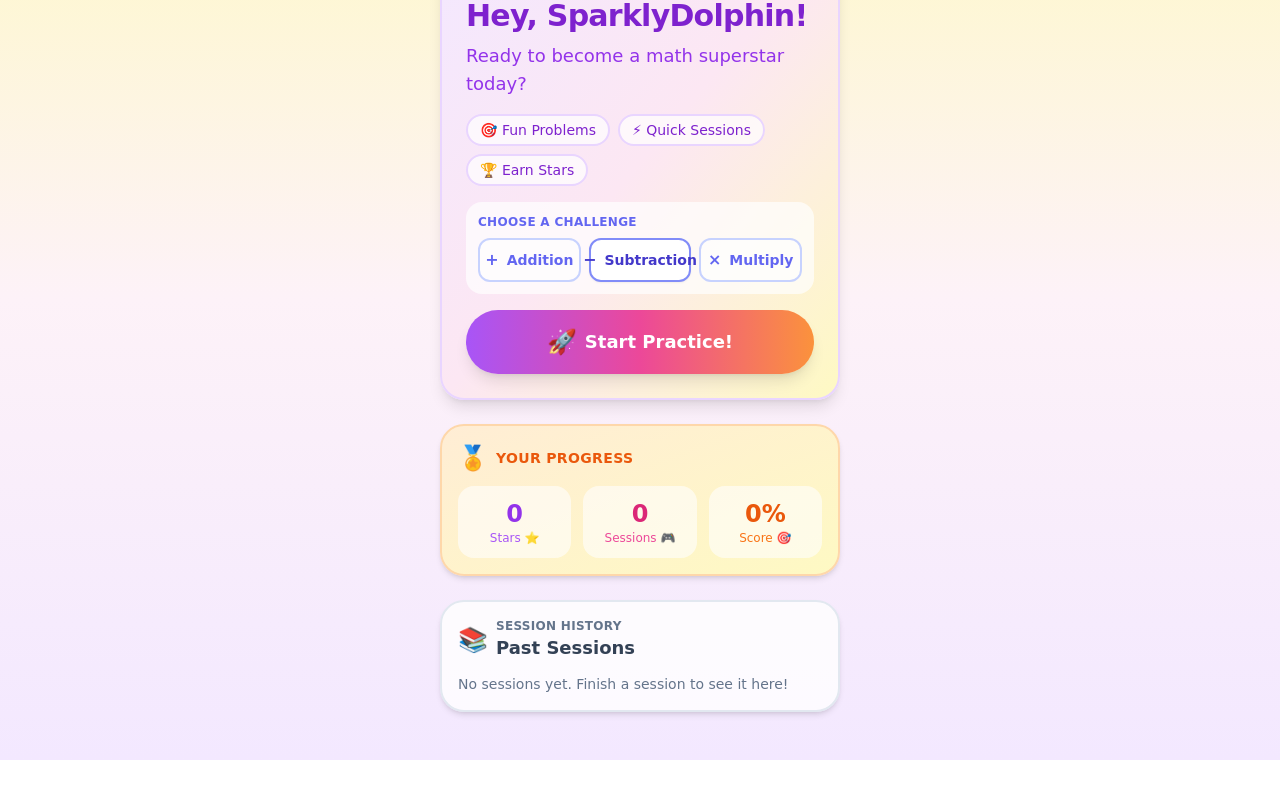
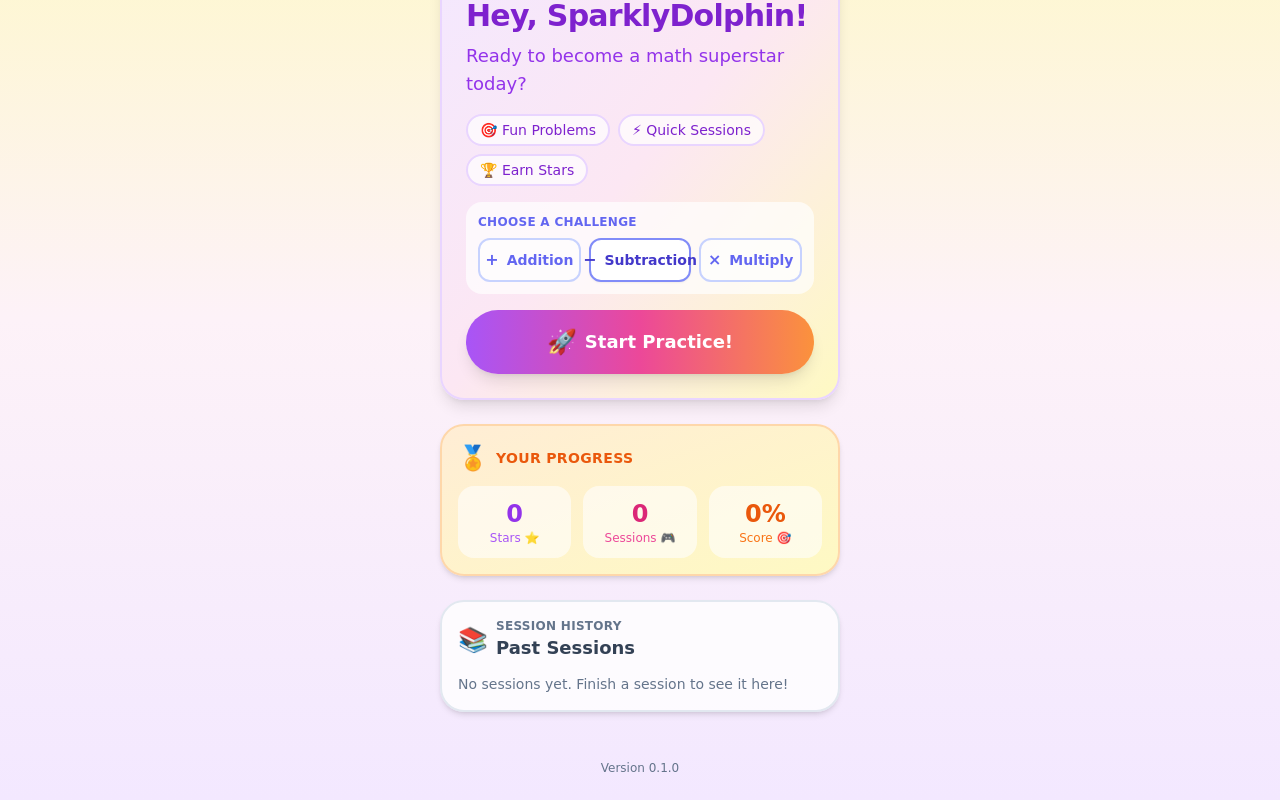
Before and after one commit to ntodorov/mathimagic, a React (Create React App) app: page / in a window 1280 px wide. Shown: the part 164-964 px from the top of the page. Before the commit the page ends 924 px from the top, so only its background shows below. Built offline with nearby package versions, Linux system fonts and the light colour scheme.

Commit message:
Add visible app version footer

```diff
--- a/src/App.js
+++ b/src/App.js
@@ -3,6 +3,7 @@ import EquationList from './EquationList';
 import ButtonAppBar from './ButtonAppBar';
 import { useUsername, useResults } from './useUsername';
 import { DEFAULT_OPERATION, OPERATION_OPTIONS, getOperationOption } from './operations';
+import packageJson from '../package.json';
 
 const PRACTICE_SECTION_ID = 'practice-section';
 
@@ -125,6 +126,7 @@ function App() {
   const reviewSession = sessions.find((session) => session.id === reviewSessionId) ?? null;
   const reviewOption = reviewSession ? getOperationOption(reviewSession.operationType) : null;
   const reviewQuestions = Array.isArray(reviewSession?.questions) ? reviewSession.questions : [];
+  const appVersion = process.env.REACT_APP_VERSION || packageJson.version;
 
   return (
     <div className="min-h-screen bg-gradient-to-b from-yellow-100 via-pink-50 to-purple-100 text-slate-900">
@@ -493,6 +495,9 @@ function App() {
           </section>
         </div>
       </main>
+      <footer className="px-4 pb-6 text-center text-xs text-slate-500">
+        Version {appVersion}
+      </footer>
     </div>
   );
 }
```
